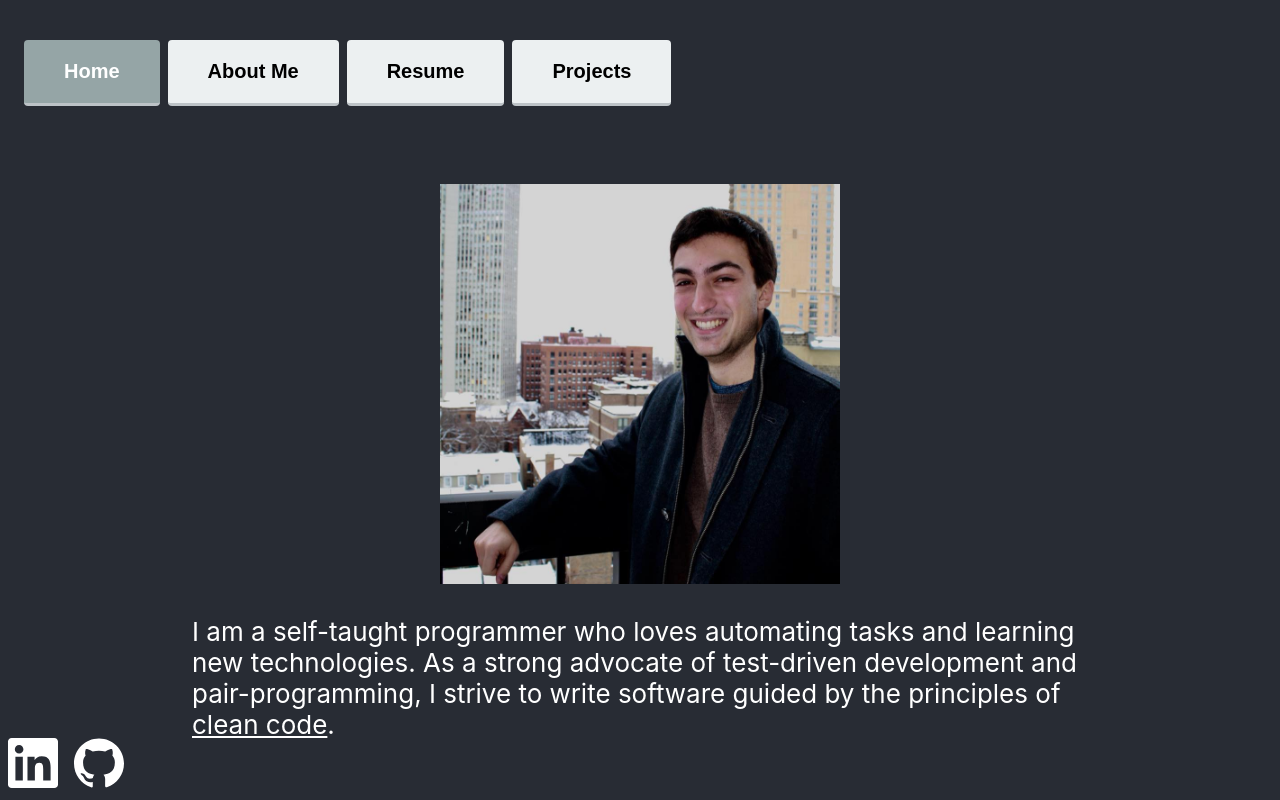
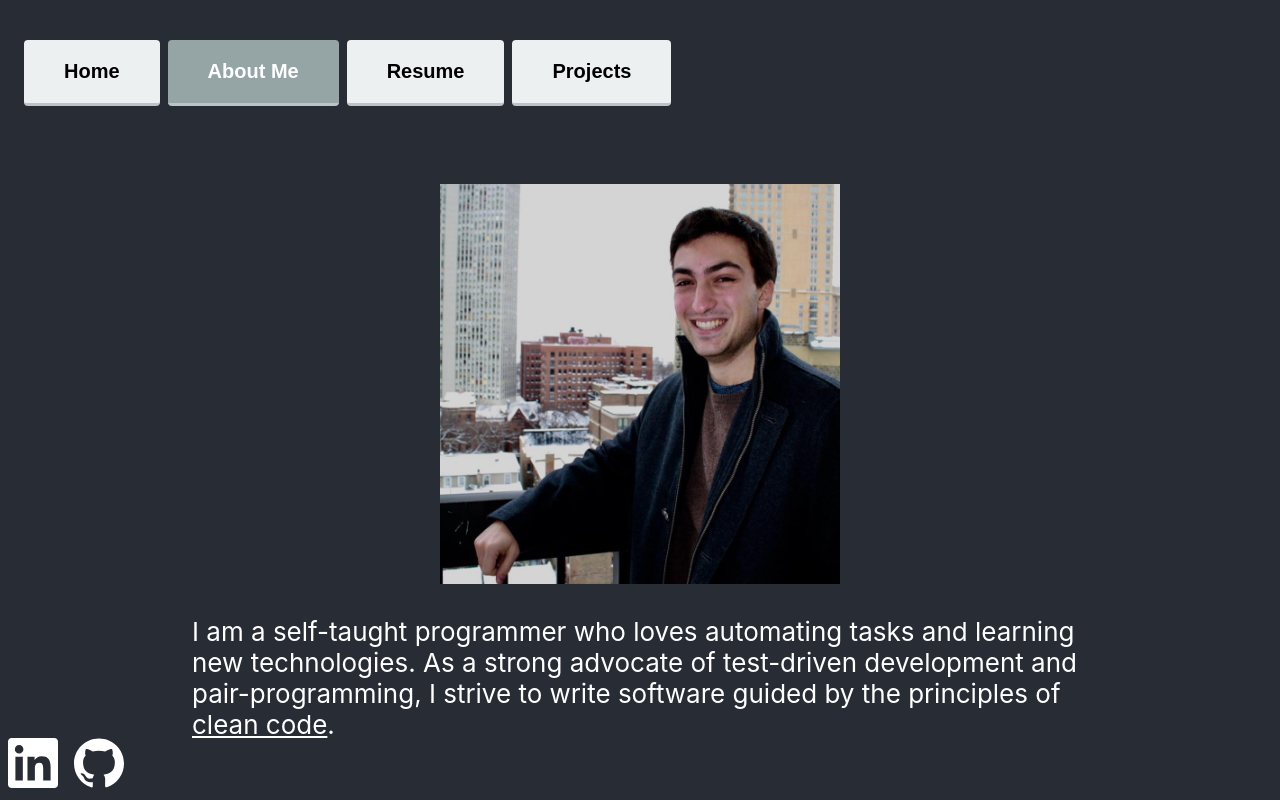
Before and after one commit to danadajian/Personal-Website, a React (Create React App) app: page /about in a window 1280 px wide. Shown: the top 800 px of the page. Built offline with nearby package versions, Linux system fonts and the light colour scheme.

Commit message:
* use react hooks!

```diff
--- a/src/App.tsx
+++ b/src/App.tsx
@@ -1,4 +1,4 @@
-import React, {Component} from 'react';
+import React from 'react';
 import {BrowserRouter, Route, Switch} from 'react-router-dom';
 import {Home} from "./components/Home/Home";
 import {About} from "./components/About/About";
@@ -6,35 +6,19 @@ import {Resume} from "./components/Resume/Resume";
 import {Projects} from "./components/Projects/Projects";
 import ScrollToTop from "./ScrollToTop";
 
-class App extends Component {
-    constructor(props: any) {
-        super(props);
-        this.state = {selectedButton: 'home'}
-    }
-
-    changeSelectedButton = (selectedButton: string) => {
-        this.setState({selectedButton})
-    };
-
-    render() {
-        const {selectedButton}: any = this.state;
+const App = () => {
     return (
         <BrowserRouter>
             <ScrollToTop>
                 <Switch>
-                        <Route path="/" render={() => <Home selectedButton={selectedButton}
-                                                            changeSelectedButton={this.changeSelectedButton}/>} exact/>
-                        <Route path="/about" render={() => <About selectedButton={selectedButton}
-                                                                  changeSelectedButton={this.changeSelectedButton}/>}/>
-                        <Route path="/resume" render={() => <Resume selectedButton={selectedButton}
-                                                                    changeSelectedButton={this.changeSelectedButton}/>}/>
-                        <Route path="/projects" render={() => <Projects selectedButton={selectedButton}
-                                                                        changeSelectedButton={this.changeSelectedButton}/>}/>
+                    <Route path="/" render={() => <Home/>} exact/>
+                    <Route path="/about" render={() => <About/>}/>
+                    <Route path="/resume" render={() => <Resume/>}/>
+                    <Route path="/projects" render={() => <Projects/>}/>
                 </Switch>
             </ScrollToTop>
         </BrowserRouter>
     );
-    }
-}
+};
 
 export default App;
--- a/src/components/About/About.tsx
+++ b/src/components/About/About.tsx
@@ -7,12 +7,11 @@ import {Links} from "../Links/Links";
 
 const headshot = require('../../images/headshot.jpg');
 
-export const About = (props: { selectedButton: string, changeSelectedButton: any }) => {
-    const {selectedButton, changeSelectedButton} = props;
+export const About = () => {
     return (
         <div>
             <div className="Header">
-                <Navbar selectedButton={selectedButton} changeSelectedButton={changeSelectedButton}/>
+                <Navbar initialState={'About'}/>
             </div>
             <div className="Container">
                 <div className="About">
--- a/src/components/Home/Home.tsx
+++ b/src/components/Home/Home.tsx
@@ -4,12 +4,11 @@ import './Home.css';
 import {Navbar} from '../Navbar/Navbar';
 import {Links} from "../Links/Links";
 
-export const Home = (props: {selectedButton: string, changeSelectedButton: any}) => {
-    const {selectedButton, changeSelectedButton} = props;
+export const Home = () => {
     return (
         <div className="Home">
             <div className="Overlay">
-                <Navbar selectedButton={selectedButton} changeSelectedButton={changeSelectedButton}/>
+                <Navbar initialState={'Home'}/>
                 <h1>Dan Adajian</h1>
                 <p>
                     I'm a software developer from Chicago, IL.
--- a/src/components/Navbar/Navbar.tsx
+++ b/src/components/Navbar/Navbar.tsx
@@ -1,23 +1,29 @@
-import React from 'react';
+import React, {useState} from 'react';
 import {Link} from 'react-router-dom';
 import './Navbar.css';
 import {RESUME_DOWNLOAD_LINK} from "../../constants";
 
-export const Navbar = (props: { selectedButton: string, changeSelectedButton: any }) => {
-    const {selectedButton, changeSelectedButton} = props;
+export const Navbar = (props: { initialState: string }) => {
+    const [selectedButton] = useState(props.initialState);
+
+    const classNames: any = {
+        Home: 'Unselected',
+        About: 'Unselected',
+        Resume: 'Unselected',
+        Projects: 'Unselected'
+    };
+
+    classNames[selectedButton] = 'Selected';
+
     return (
         <div className="Navbar">
-            <Link onClick={() => changeSelectedButton('home')}
-                  className={(selectedButton === 'home') ? "Selected" : "Unselected"} to="/">Home</Link>
-            <Link onClick={() => changeSelectedButton('about')}
-                  className={(selectedButton === 'about') ? "Selected" : "Unselected"} to="/about">About Me</Link>
+            <Link className={classNames.Home} to="/">Home</Link>
+            <Link className={classNames.About} to="/about">About Me</Link>
             <div className="Resume">
-                <Link onClick={() => changeSelectedButton('resume')}
-                      className={(selectedButton === 'resume') ? "Selected" : "Unselected"} to="/resume">Resume</Link>
+                <Link className={classNames.Resume} to="/resume">Resume</Link>
                 <a id={'download-pdf'} className="Resume-dropdown" href={RESUME_DOWNLOAD_LINK}>Download PDF</a>
             </div>
-            <Link onClick={() => changeSelectedButton('projects')}
-                  className={(selectedButton === 'projects') ? "Selected" : "Unselected"} to="/projects">Projects</Link>
+            <Link className={classNames.Projects} to="/projects">Projects</Link>
         </div>
     );
 };
--- a/src/components/Projects/Projects.tsx
+++ b/src/components/Projects/Projects.tsx
@@ -6,12 +6,11 @@ import {DFS_OPTIMIZER_SITE, GITHUB_LINK, KNAPSACK_PROBLEM_LINK} from "../../cons
 
 const dfsOptimizerExample = require('../../images/dfs-optimizer-example.png');
 
-export const Projects = (props: { selectedButton: string, changeSelectedButton: any }) => {
-    const {selectedButton, changeSelectedButton} = props;
+export const Projects = () => {
     return (
         <div>
             <div className="Header">
-                <Navbar selectedButton={selectedButton} changeSelectedButton={changeSelectedButton}/>
+                <Navbar initialState={'Projects'}/>
             </div>
             <div className="Container">
                 <div className="Projects">
--- a/src/components/Resume/Resume.tsx
+++ b/src/components/Resume/Resume.tsx
@@ -4,12 +4,11 @@ import {GOOGLE_DOCS_EMBED_LINK_FOR_RESUME} from "../../constants";
 import {Navbar} from '../Navbar/Navbar';
 import {Links} from "../Links/Links";
 
-export const Resume = (props: { selectedButton: string, changeSelectedButton: any }) => {
-    const {selectedButton, changeSelectedButton} = props;
+export const Resume = () => {
     return (
         <div>
             <div className="Header">
-                <Navbar selectedButton={selectedButton} changeSelectedButton={changeSelectedButton}/>
+                <Navbar initialState={'Resume'}/>
             </div>
             <div className="Container">
                 <body className="Resume">
```
Lines whose indentation alone changed are shown as unchanged.
